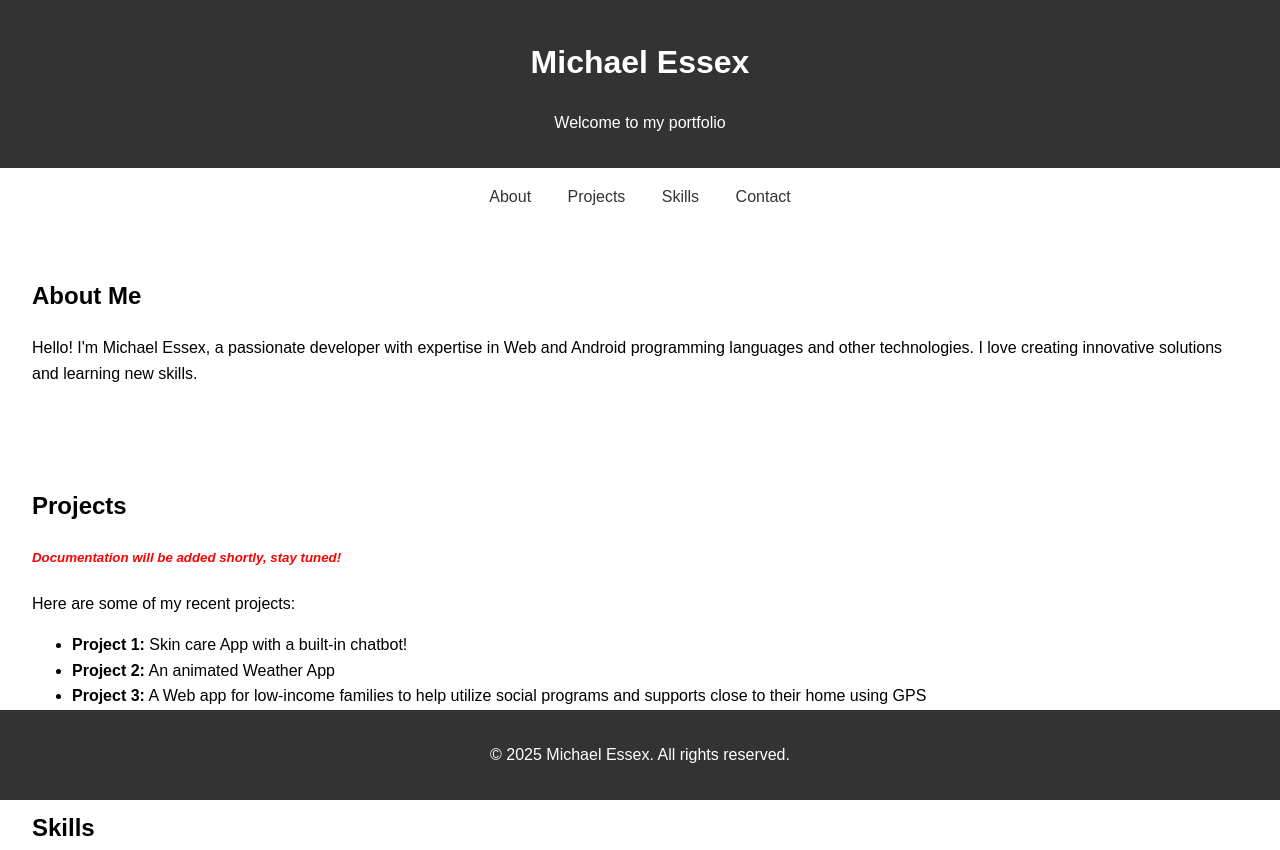
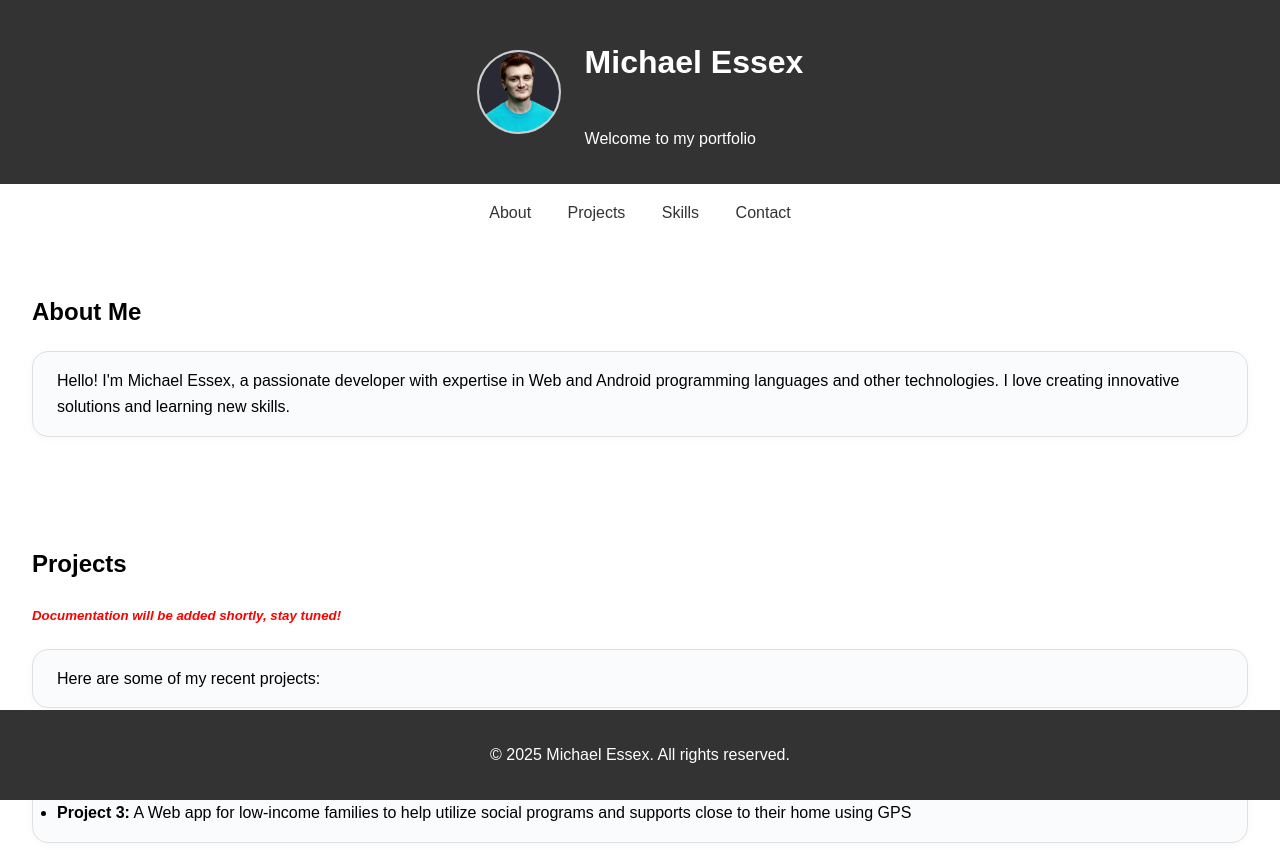
Before and after one commit to messex15/messex15.github.io, a plain HTML site: page index.html in a window 1280 px wide. Shown: the top 850 px of the page. Drawn offline with Linux system fonts and the light colour scheme.

Commit message:
Update index.html

```diff
--- a/index.html
+++ b/index.html
@@ -15,6 +15,23 @@
             color: #fff;
             padding: 1rem 0;
             text-align: center;
+            display: flex;
+            align-items: center;
+            justify-content: center;
+            gap: 1.5rem;
+        }
+        .header-content {
+            display: flex;
+            flex-direction: column;
+            align-items: flex-start;
+        }
+        .header-img {
+            width: 80px;
+            height: 80px;
+            border-radius: 50%;
+            object-fit: cover;
+            background: #fff;
+            border: 2px solid #ccc;
         }
         nav {
             margin: 1rem 0;
@@ -27,6 +44,14 @@
         }
         section {
             padding: 2rem;
+        }
+        section p, section ul {
+            background: #fafbfc;
+            border: 1.5px solid #e0e0e0;
+            border-radius: 16px;
+            box-shadow: 0 2px 8px rgba(0,0,0,0.03);
+            padding: 1rem 1.5rem;
+            margin-bottom: 1.5rem;
         }
         footer {
             background: #333;
@@ -41,8 +66,11 @@
 </head>
 <body>
     <header>
-        <h1>Michael Essex</h1>
-        <p>Welcome to my portfolio</p>
+        <img src="img/HeadshotOfMegreyBackground.png" alt="Michael Essex Headshot" class="header-img">
+        <div class="header-content">
+            <h1>Michael Essex</h1>
+            <p>Welcome to my portfolio</p>
+        </div>
     </header>
 
     <nav>
```
